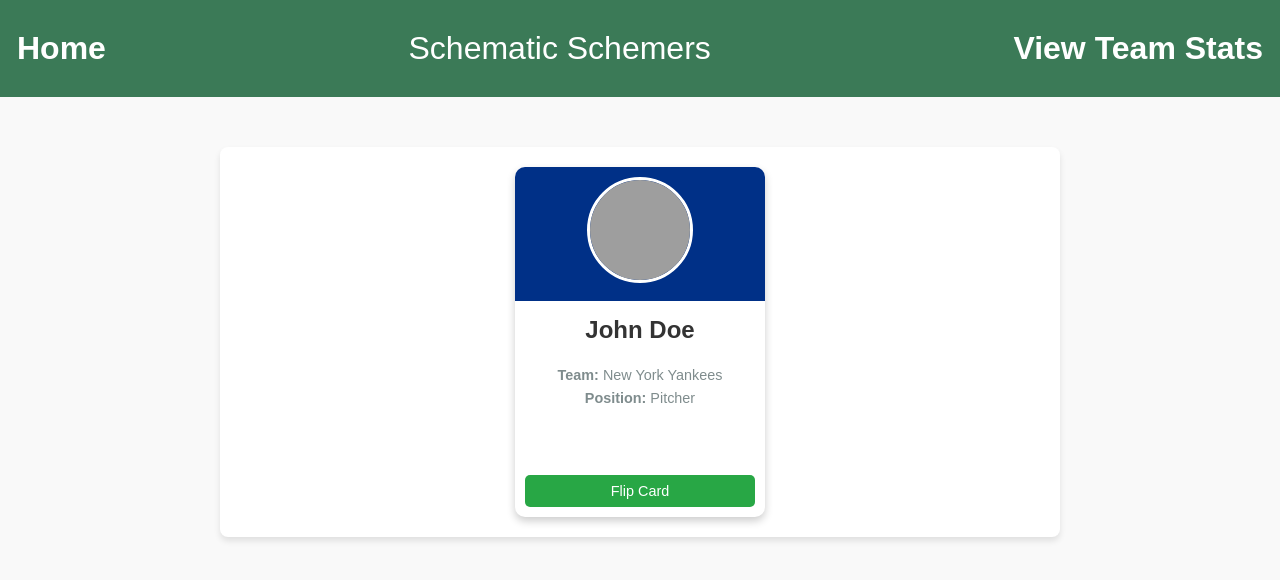
After one commit to alanvillagrand/schematic-schemers-csi3335, a Python web app: template app/templates/card.html in a window 1280 px wide. The commit adds this page. Shown: the top 580 px of the page. Run offline with Jinja, Linux system fonts and the light colour scheme; the template is opened without the code that fills it, so the values that code supplies are empty; grey boxes are pictures that could not be loaded.

Commit message:
baseball card creator

```diff
--- a/app.py
+++ b/app.py
@@ -150,7 +150,6 @@ def search_players():
             message="No matching results found for your query."
         )
 
-
 #Logout
 @app.route("/logout")
 def logout():
--- a/app/__init__.py
+++ b/app/__init__.py
@@ -16,10 +16,11 @@ def create_app():
     db.init_app(app)
 
     # Register blueprints
-    from app.routes import auth_routes, main_routes, search_routes, team_routes
+    from app.routes import auth_routes, main_routes, search_routes, team_routes, card_routes
     app.register_blueprint(auth_routes)
     app.register_blueprint(main_routes)
     app.register_blueprint(search_routes)
     app.register_blueprint(team_routes)
+    app.register_blueprint(card_routes)
 
     return app
--- a/app/routes/__init__.py
+++ b/app/routes/__init__.py
@@ -2,3 +2,4 @@ from .auth_routes import bp as auth_routes
 from .main_routes import bp as main_routes
 from .search_routes import bp as search_routes
 from .team_routes import bp as team_routes
+from .card_routes import bp as card_routes
--- a/app/routes/main_routes.py
+++ b/app/routes/main_routes.py
@@ -1,6 +1,7 @@
 from flask import Blueprint, render_template, session, redirect, url_for
 
 bp = Blueprint('main', __name__)
+
 
 @bp.route('/')
 def home():
--- /dev/null
+++ b/app/templates/card.html
@@ -0,0 +1,148 @@
+{% extends "base.html" %}
+
+{% block body %}
+    <style>
+        .container {
+          display: flex;
+          justify-content: center;
+          align-items: center;
+        }
+        .baseball-card {
+          width: 250px;
+          height: 350px;
+          position: relative;
+          perspective: 1000px;
+          transition: transform 0.3s;
+        }
+        .baseball-card:hover {
+          transform: translateY(-10px);
+        }
+        .card-front,
+        .card-back {
+          width: 100%;
+          height: 100%;
+          position: absolute;
+          backface-visibility: hidden;
+          border-radius: 10px;
+          overflow: hidden;
+          box-shadow: 0 4px 8px rgba(0, 0, 0, 0.2);
+          transition: transform 0.6s ease-in-out;
+        }
+        .card-front {
+          background-color: #ffffff;
+          display: flex;
+          flex-direction: column;
+          justify-content: space-between;
+        }
+        .card-back {
+          background-color: #003087;
+          color: #ffffff;
+          transform: rotateY(180deg);
+          display: flex;
+          flex-direction: column;
+          justify-content: space-between;
+        }
+        .card-header {
+          background-color: #003087;
+          padding: 10px;
+          text-align: center;
+        }
+        .player-image {
+          width: 100px;
+          height: 100px;
+          border-radius: 50%;
+          border: 3px solid #ffffff;
+        }
+        .card-body {
+          padding: 15px;
+          text-align: center;
+        }
+        .player-name {
+          font-size: 1.5em;
+          margin-bottom: 5px;
+          margin-top: -5px;
+        }
+        .player-info,
+        .player-stats {
+          font-size: 0.9em;
+          line-height: 1.6;
+        }
+        .card-footer {
+          padding: 10px;
+          text-align: center;
+          background-color: transparent;
+          margin-top: auto; /* Pushes footer to the bottom */
+        }
+        button {
+          background-color: #28a745;
+          color: #fff;
+          border: none;
+          padding: 8px 16px;
+          font-size: 0.9em;
+          border-radius: 5px;
+          cursor: pointer;
+          transition: background-color 0.3s;
+        }
+        button:hover {
+          background-color: #218838;
+        }
+        .baseball-card.flip .card-front {
+          transform: rotateY(180deg);
+        }
+        .baseball-card.flip .card-back {
+          transform: rotateY(0);
+        }
+    </style>
+
+    <div class="container">
+        <div class="baseball-card">
+          <!-- Front of the card -->
+          <div class="card-front">
+            <div class="card-header">
+              <img src="https://www.jetpunk.com/img/user-img/e2/e27da91b3d-450.webp" alt="Player Image" class="player-image">
+            </div>
+            <div class="card-body">
+              <h2 class="player-name">John Doe</h2>
+              <p class="player-info">
+                <strong>Team:</strong> New York Yankees<br>
+                <strong>Position:</strong> Pitcher
+              </p>
+            </div>
+            <div class="card-footer">
+              <button class="flip-card-btn">Flip Card</button>
+            </div>
+          </div>
+
+          <!-- Back of the card -->
+          <div class="card-back">
+            <div class="card-body">
+              <h2 class="player-name">John Doe</h2>
+              <p class="player-stats">
+                <strong>Games Played:</strong> 150<br>
+                <strong>ERA:</strong> 3.45<br>
+                <strong>Strikeouts:</strong> 230<br>
+                <strong>Wins:</strong> 15
+              </p>
+            </div>
+            <div class="card-footer">
+              <button class="back-button">Back</button>
+            </div>
+          </div>
+        </div>
+    </div>
+
+  <script>
+    const card = document.querySelector('.baseball-card');
+    const flipCardBtn = document.querySelector('.flip-card-btn');
+    const backButton = document.querySelector('.back-button');
+    flipCardBtn.addEventListener('click', (event) => {
+      event.stopPropagation();
+      card.classList.add('flip');
+    });
+    backButton.addEventListener('click', (event) => {
+      event.stopPropagation();
+      card.classList.remove('flip');
+    });
+  </script>
+
+{% endblock %}
--- a/csi3335f2024.py
+++ b/csi3335f2024.py
@@ -1,4 +1,4 @@
 mysql = {'host':'localhost',
-		 'user':'root',
-		 'password':'csi3335rocks',
-		 'database':'baseball_updated'}
+		 'user':'jakemauldin',
+		 'password':'password',
+		 'database':'baseball_test'}
```
Also changed, not shown: app/routes/card_routes.py (added, +15 -0 lines), app/services/cardQueries.py (added, +27 -0 lines), app/templates/card_creator.html (added, +154 -0 lines), app/templates/results.html (+61 -1 lines), app/static/copy.png (added).
